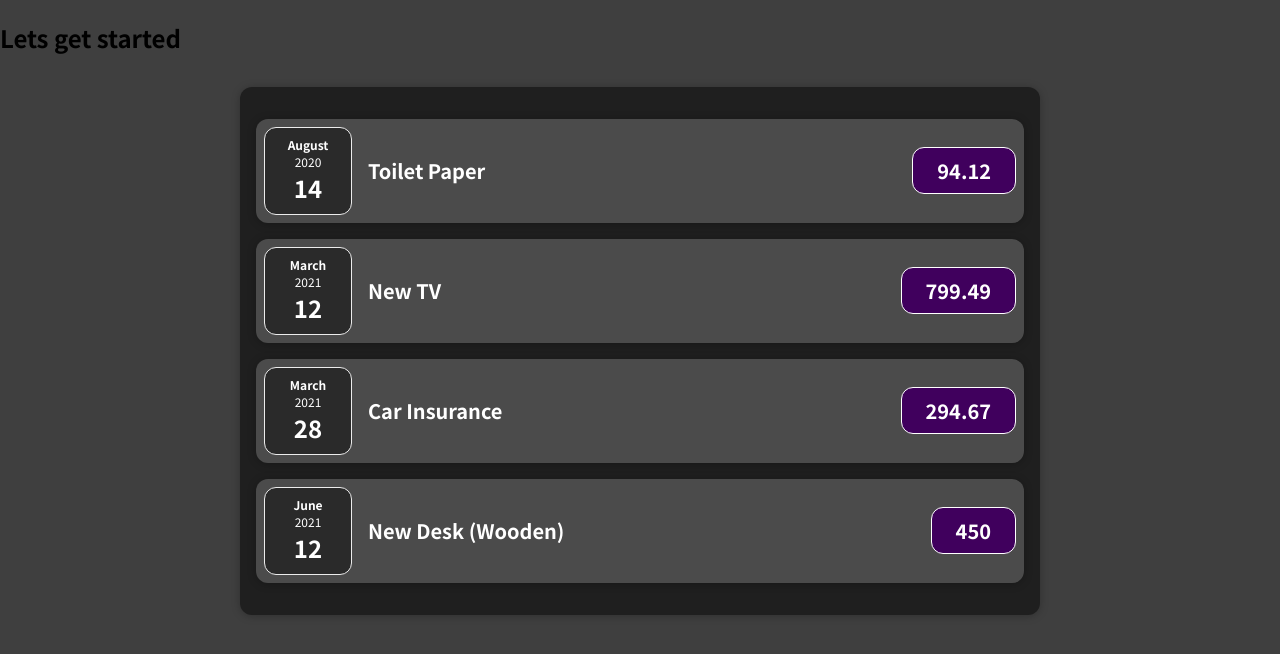
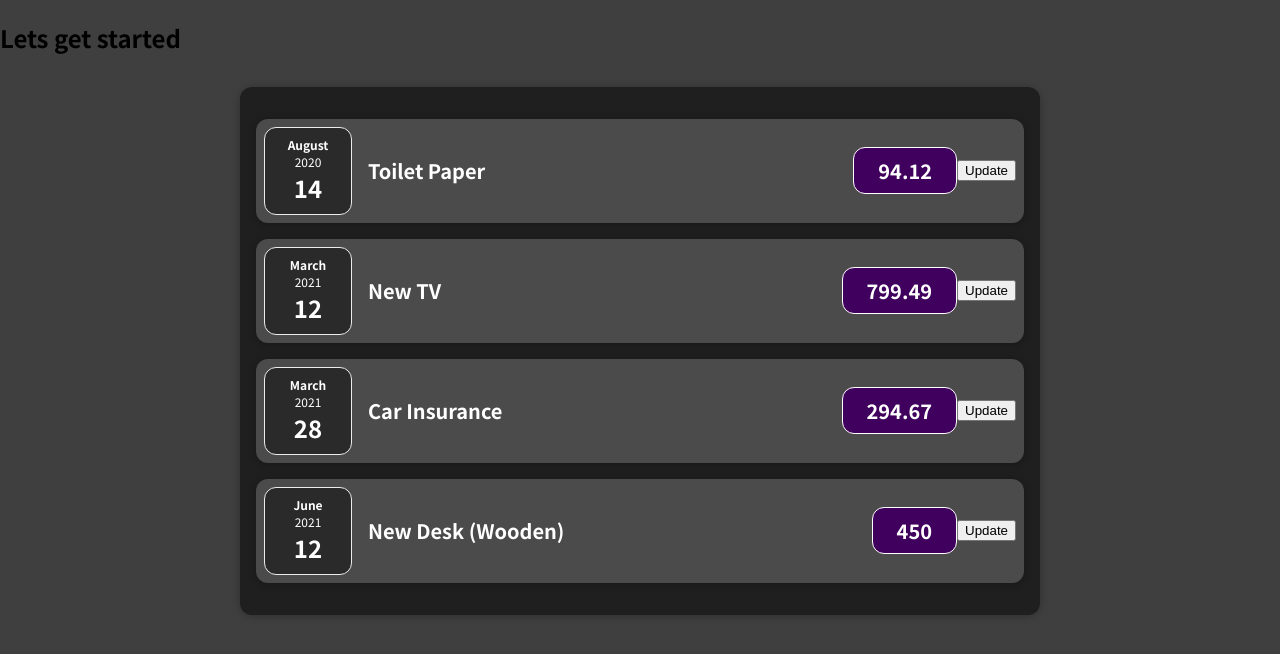
Before and after one commit to wakar-malik/react-expense-tracker, a React app: page / in a window 1280 px wide. Shown: the top 654 px of the page. Built offline with nearby package versions, Linux system fonts and the light colour scheme; the HTML template or start-up script is replaced by a standard one.

Commit message:
workin with state, closer look at the useState hook

```diff
--- a/src/components/Expenses/ExpenseItem.jsx
+++ b/src/components/Expenses/ExpenseItem.jsx
@@ -1,16 +1,26 @@
-import React from "react";
+import React, { useState } from "react";
 import ExpenseDate from "./ExpenseDate";
 import "./ExpenseItem.css";
 import Card from "../UI/Card";
 
 const ExpenseItem = (props) => {
+  const [title, setTitle] = useState(props.title);
+
+  console.log(title);
+
+  const titleHandler = () => {
+    setTitle("Updated!!");
+    console.log(title);
+  };
+
   return (
     <Card className="expense-item">
       <ExpenseDate date={props.date} />
       <div className="expense-item__description">
-        <h2>{props.title}</h2>
+        <h2>{title}</h2>
         <div className="expense-item__price">{props.amount}</div>
       </div>
+      <button onClick={titleHandler}>Update</button>
     </Card>
   );
 };
```
